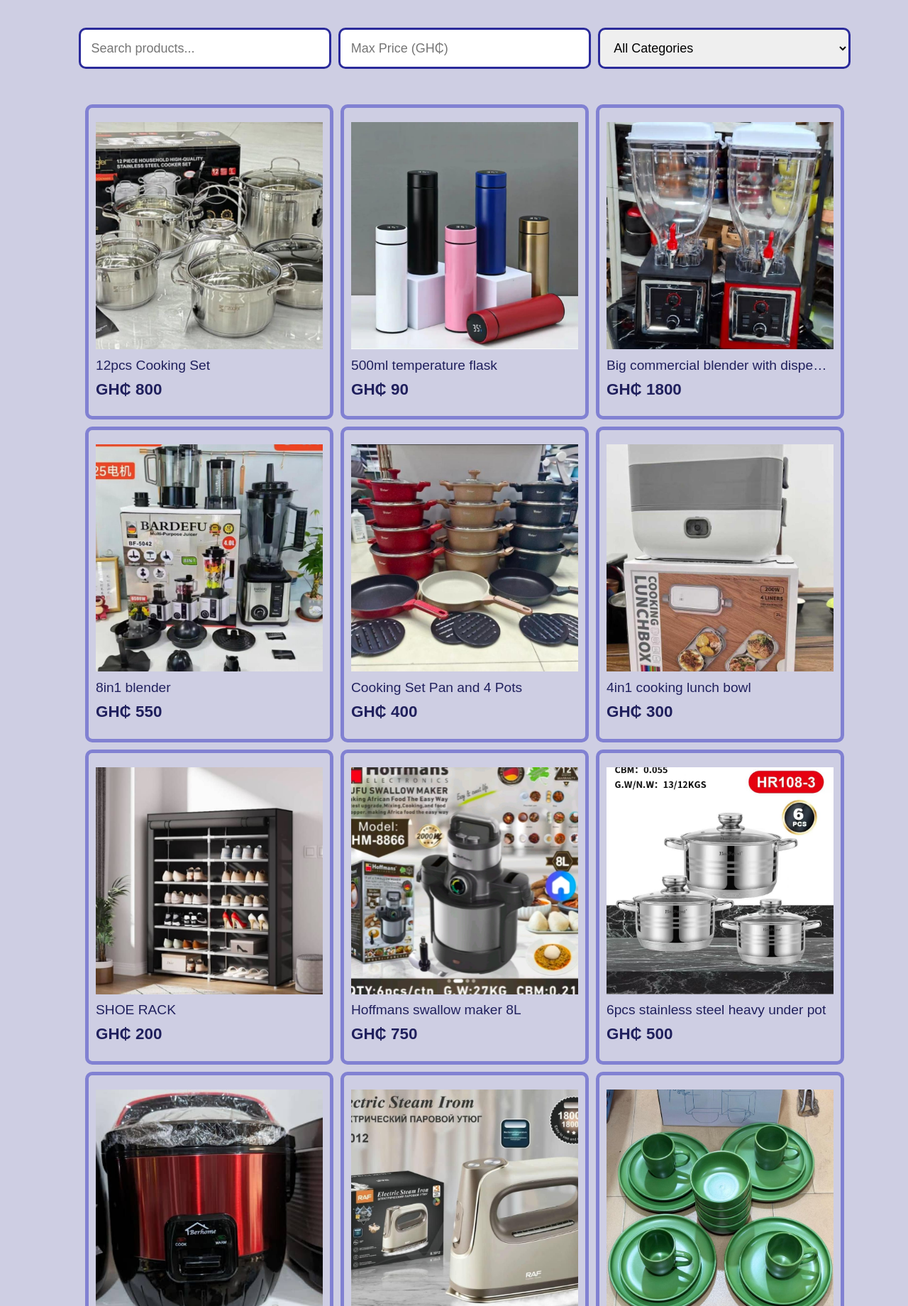
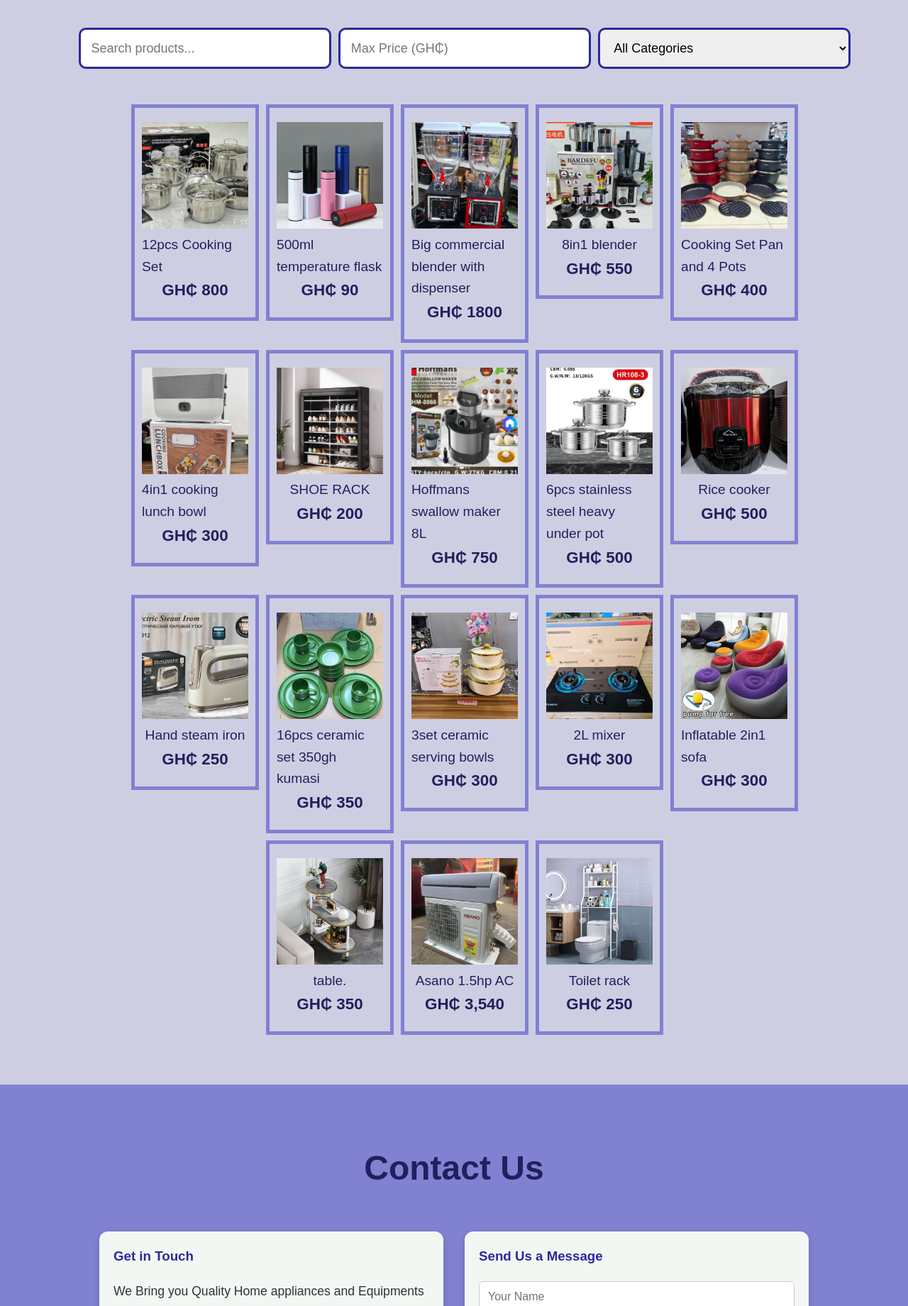
Before and after one commit to Mycareer123/PicknPay, a plain HTML site: page index.html in a window 1280 px wide. Shown: the part 960-2800 px from the top of the page at 71% size. Drawn offline with Linux system fonts and the light colour scheme.

Commit message:
Add files via upload

```diff
--- a/assets/main.css
+++ b/assets/main.css
@@ -74,23 +74,43 @@ section {
 .hero-text{
   display: flex;
   text-align: center;
-  width:45%;
+  width:100%;
   height: 100%;
   justify-content: center;
   align-items: center;
 }
 
 .hero-text h1 {
-  font-size: 3rem;
+  font-size: 5rem;
   color: rgb(32, 32, 93);
   margin-bottom: 20px;
 }
 
 .hero-text p {
-  font-size: 1.3rem;
+  font-size: 2.1rem;
   color: rgb(32, 32, 93);
   margin-bottom: 40px;
   line-height: 1.6;
+}
+
+@media (max-width: 600px){
+  .hero-text h1{
+    font-size: 2rem;
+  }
+
+  .hero-text p{
+    font-size: 1.1rem;
+  }
+}
+
+@media (max-width: 1000px){
+  .hero-text h1{
+    font-size: 3rem;
+  }
+
+  .hero-text p{
+    font-size: 1.3rem;
+  }
 }
 
 .hero-buttons {
@@ -180,9 +200,12 @@ section {
     background-color: rgb(206, 206, 227)
 }
 
+
+
 .product-link{
   text-decoration: none;
   color: inherit;
+  flex: 0 0 calc(10% - 10px)
 }
 
 #products h2{
@@ -191,21 +214,42 @@ section {
     color: rgb(32, 32, 93);
 }
 .products {
-    flex: 1 1 30%;
     padding-top: 20px;
     padding-bottom: 20px;
     padding-left: 10px;
     padding-right: 10px;
-    border-radius: 10px;
-    min-width: 250px;
-    max-width: 350px;
+    width: 100%;
     box-sizing: border-box;
     transition: 1.1s ease-in-out;
     border: 5px solid rgb(129, 129, 210);
     background: rgb(206, 206, 227);
     color: rgb(32, 32, 93);
     align-self: center;
+    justify-items: center;
 }
+
+.products img{
+  width: 100%
+}
+
+.products h3{
+  flex-wrap: wrap;
+}
+
+@media (max-width: 600px){
+  #products{
+    padding: 0;
+  }
+ .products{
+   flex: 1 1 50px;
+   min-width: 200px;
+ }
+
+ .products img{
+   width: 50%;
+ }
+}
+
 
 .products:hover{
     transform: scale(1.05);
@@ -213,7 +257,8 @@ section {
 
 /*Product Image Size */
 .products img{
-    width: 100% !important;
+    width: 100%;
+    align-self: center;
 }
 
 #products > div{
@@ -231,12 +276,13 @@ section {
 
 .product-list{
   display: flex !important;
-  grid-template-columns: repeat(6, 1fr);
+  flex-wrap: wrap;
+  gap: 10px;
 }
 
 .products h3{
     text-overflow: ellipsis;
-    white-space: nowrap;
+    white-space: wrap;
     overflow: hidden;
     font-size: 1.2rem;
     font-weight: 300;
@@ -631,7 +677,7 @@ header {
 .hamburger span {
   width: 25px;
   height: 3px;
-  background: #2e7d32;
+  background: rgb(231, 8, 8) !important;
   margin: 4px 0;
   border-radius: 2px;
 }
@@ -647,7 +693,7 @@ header {
     position: absolute;
     top: 70px;
     right: 20px;
-    background: white;
+    background: rgb(129, 129, 210) !important;
     flex-direction: column;
     width: 200px;
     padding: 20px;
@@ -687,7 +733,7 @@ header {
     position: absolute;
     top: 70px;
     right: 20px;
-    background: white;
+    background: rgb(129, 129, 210) ;
     flex-direction: column;
     width: 300px;
     padding: 20px;
--- a/index.html
+++ b/index.html
@@ -7,7 +7,7 @@
   <meta name="viewport" content="width=device-width, initial-scale=1.0">
   <title>Home</title>
   <link rel="stylesheet" href="assets/main.css">
-  <link rel="icon" type="image/png" href="../images/main/Ashanko Farms icon.jpg">
+  <link rel="icon" type="image/png" href="images/main/Ashanko Farms icon.jpg">
 </head>
 <body>
   <!-- Floating Cart Button -->
@@ -63,10 +63,6 @@
         </div>
       </div>
     </div>
-
-    <div class="hero-image">
-
-    </div>
   </section>
 
   <!--This product is a sample for the products and services page.-->
@@ -93,7 +89,7 @@
     <div class="product-list">
       <a href="views/product.html?id=1" class="product-link">
         <div class="products" data-category="Cooking Set">
-          <img src="../images/products/12pcs cooking set.jpeg" alt="Cooking Set">
+          <img src="images/products/12pcs cooking set.jpeg" alt="Cooking Set">
           <h3>12pcs Cooking Set</h3>
           <p><b>GH&#8373 800</b></p>
         </div>
@@ -101,7 +97,7 @@
 
       <a href="views/product.html?id=2" class="product-link">
         <div class="products" data-category="Bottles">
-          <img src="../images/products/500ml temperature flask 90gh.jpeg" alt="">
+          <img src="images/products/500ml temperature flask 90gh.jpeg" alt="">
           <h3>500ml temperature flask</h3>
           <p><b>GH&#8373 90</b></p>
         </div>
@@ -109,7 +105,7 @@
 
       <a href="views/product.html?id=3" class="product-link">
         <div class="products" data-category="appliances">
-          <img src="../images/products/Big commercial blender with dispenser 1800gh.jpeg" alt="">
+          <img src="images/products/Big commercial blender with dispenser 1800gh.jpeg" alt="">
           <h3>Big commercial blender with dispenser</h3>
           <p><b>GH&#8373 1800</b></p>
         </div>
@@ -117,7 +113,7 @@
 
       <a href="views/product.html?id=4" class="product-link">
         <div class="products" data-category="appliances">
-          <img src="../images/products/8in1 blender 550gh.jpeg" alt="">
+          <img src="images/products/8in1 blender 550gh.jpeg" alt="">
           <h3>8in1 blender</h3>
           <p><b>GH&#8373 550</b></p>
         </div>
@@ -125,7 +121,7 @@
 
       <a href="views/product.html?id=5" class="product-link">
         <div class="products" data-category="Cooking set">
-          <img src="../images/products/Cooking Set.jpeg" alt="">
+          <img src="images/products/Cooking Set.jpeg" alt="">
           <h3>Cooking Set Pan and 4 Pots</h3>
           <p><b>GH&#8373 400</b></p>
         </div>
@@ -133,7 +129,7 @@
 
       <a href="views/product.html?id=6" class="product-link">
         <div class="products" data-category="Cooking Set">
-          <img src="../images/products/4in1 cooking lunch bowl 300gh.jpeg" alt="">
+          <img src="images/products/4in1 cooking lunch bowl 300gh.jpeg" alt="">
           <h3>4in1 cooking lunch bowl</h3>
           <p><b>GH&#8373 300</b></p>
         </div>
@@ -141,7 +137,7 @@
 
       <a href="views/product.html?id=7" class="product-link">
         <div class="products" data-category="Rack">
-          <img src="../images/products/Gh200 shoe rag.jpeg" alt="">
+          <img src="images/products/Gh200 shoe rag.jpeg" alt="">
           <h3>SHOE RACK</h3>
           <p><b>GH&#8373 200</b></p>
         </div>
@@ -149,7 +145,7 @@
 
       <a href="views/product.html?id=8" class="product-link">
         <div class="products" data-category="Appliances">
-          <img src="../images/products/Hoffmans swallow maker 8L 750gh kumasi.jpeg" alt="">
+          <img src="images/products/Hoffmans swallow maker 8L 750gh kumasi.jpeg" alt="">
           <h3>Hoffmans swallow maker 8L</h3>
           <p><b>GH&#8373 750</b></p>
         </div>
@@ -157,7 +153,7 @@
 
       <a href="views/product.html?id=9" class="product-link">
         <div class="products" data-category="cooking set">
-          <img src="../images/products/6pcs stainless steel heavy under pot 500gh kumasi.jpeg" alt="">
+          <img src="images/products/6pcs stainless steel heavy under pot 500gh kumasi.jpeg" alt="">
           <h3>6pcs stainless steel heavy under pot</h3>
           <p><b>GH&#8373 500</b></p>
         </div>
@@ -165,7 +161,7 @@
 
       <a href="views/product.html?id=10" class="product-link">
         <div class="products" data-category="appliances">
-          <img src="../images/products/Rice cooker 500gh kumasi.jpeg" alt="">
+          <img src="images/products/Rice cooker 500gh kumasi.jpeg" alt="">
           <h3>Rice cooker</h3>
           <p><b>GH&#8373 500</b></p>
         </div>
@@ -173,7 +169,7 @@
 
       <a href="views/product.html?id=11" class="product-link">
         <div class="products" data-category="appliances">
-          <img src="../images/products/Hand steam iron w 250gh kumasi.jpeg" alt="">
+          <img src="images/products/Hand steam iron w 250gh kumasi.jpeg" alt="">
           <h3>Hand steam iron</h3>
           <p><b>GH&#8373 250</b></p>
         </div>
@@ -181,7 +177,7 @@
 
       <a href="views/product.html?id=12" class="product-link">
         <div class="products" data-category="Cooking set">
-          <img src="../images/products/16ocs ceramic set 350gh kumasi.jpeg" alt="">
+          <img src="images/products/16ocs ceramic set 350gh kumasi.jpeg" alt="">
           <h3>16pcs ceramic set 350gh kumasi</h3>
           <p><b>GH&#8373 350</b></p>
         </div>
@@ -189,7 +185,7 @@
 
       <a href="views/product.html?id=13" class="product-link">
         <div class="products" data-category="Cooking Set">
-          <img src="../images/products/3set ceramic serving bowls 300gh kumasi.jpeg" alt="">
+          <img src="images/products/3set ceramic serving bowls 300gh kumasi.jpeg" alt="">
           <h3>3set ceramic serving bowls</h3>
           <p><b>GH&#8373 300</b></p>
         </div>
@@ -197,7 +193,7 @@
 
       <a href="views/product.html?id=14" class="product-link">
         <div class="products" data-category="Cooking Set">
-          <img src="../images/products/2L mixer 300gh.jpeg" alt="">
+          <img src="images/products/2L mixer 300gh.jpeg" alt="">
           <h3>2L mixer</h3>
           <p><b>GH&#8373 300</b></p>
         </div>
@@ -205,7 +201,7 @@
 
       <a href="views/product.html?id=15" class="product-link">
         <div class="products" data-category="Indoor">
-          <img src="../images/products/300gh. Inflatable 2in1 sofa.jpeg" alt="">
+          <img src="images/products/300gh. Inflatable 2in1 sofa.jpeg" alt="">
           <h3>Inflatable 2in1 sofa</h3>
           <p><b>GH&#8373 300</b></p>
         </div>
@@ -213,7 +209,7 @@
 
       <a href="views/product.html?id=16" class="product-link">
         <div class="products" data-category="Indoor">
-          <img src="../images/products/350gh table..jpeg" alt="">
+          <img src="images/products/350gh table..jpeg" alt="">
           <h3>table.</h3>
           <p><b>GH&#8373 350</b></p>
         </div>
@@ -221,7 +217,7 @@
 
       <a href="views/product.html?id=17" class="product-link">
         <div class="products" data-category="Air Condition">
-          <img src="../images/products/Asano 1.5hp AC 3,450gh.jpeg" alt="">
+          <img src="images/products/Asano 1.5hp AC 3,450gh.jpeg" alt="">
           <h3>Asano 1.5hp AC</h3>
           <p><b>GH&#8373 3,540</b></p>
         </div>
@@ -229,7 +225,7 @@
 
       <a href="views/product.html?id=18" class="product-link">
         <div class="products" data-category="RACK">
-          <img src="../images/products/Toilet rack 250gh kumasi.jpeg" alt="">
+          <img src="images/products/Toilet rack 250gh kumasi.jpeg" alt="">
           <h3>Toilet rack</h3>
           <p><b>GH&#8373 250</b></p>
         </div>
```
Also changed, not shown: assets/products.js (+1 -14 lines), views/cart.html (+2 -1 lines), views/product.html (+10 -13 lines).
